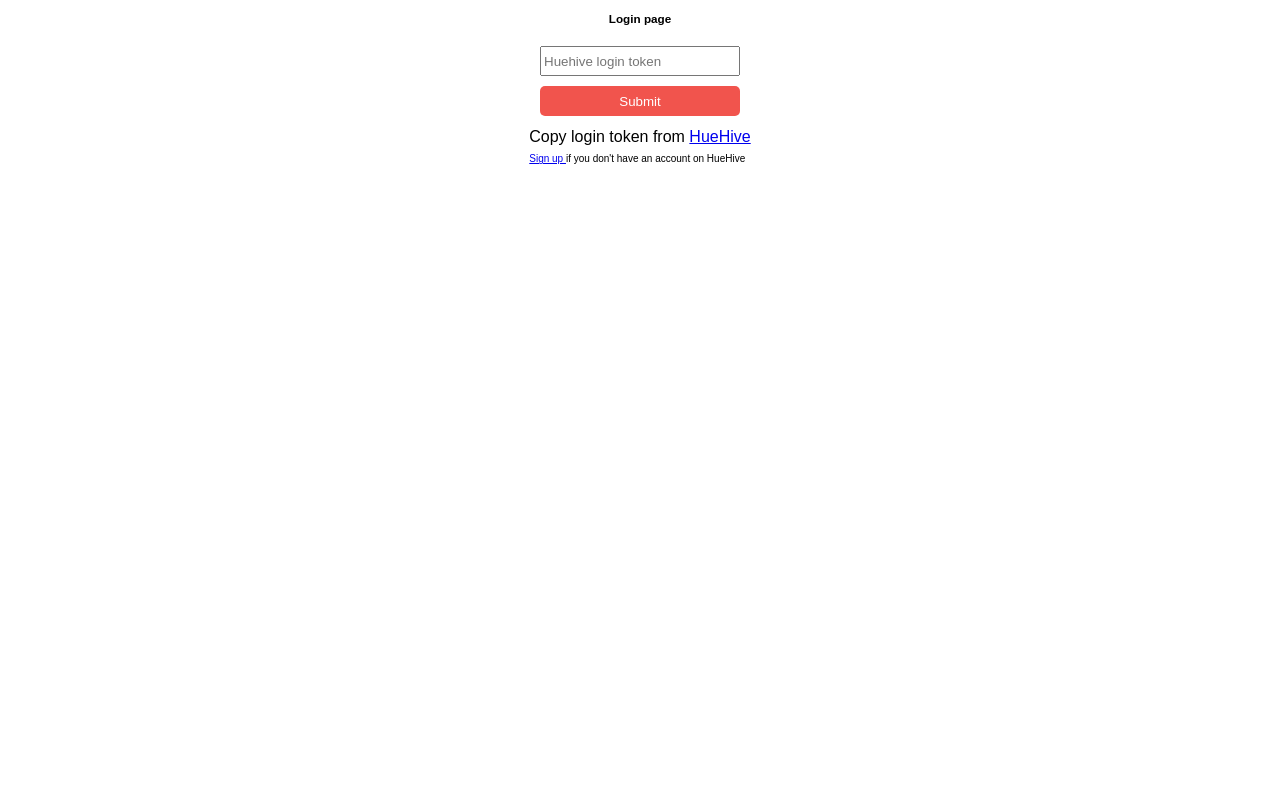
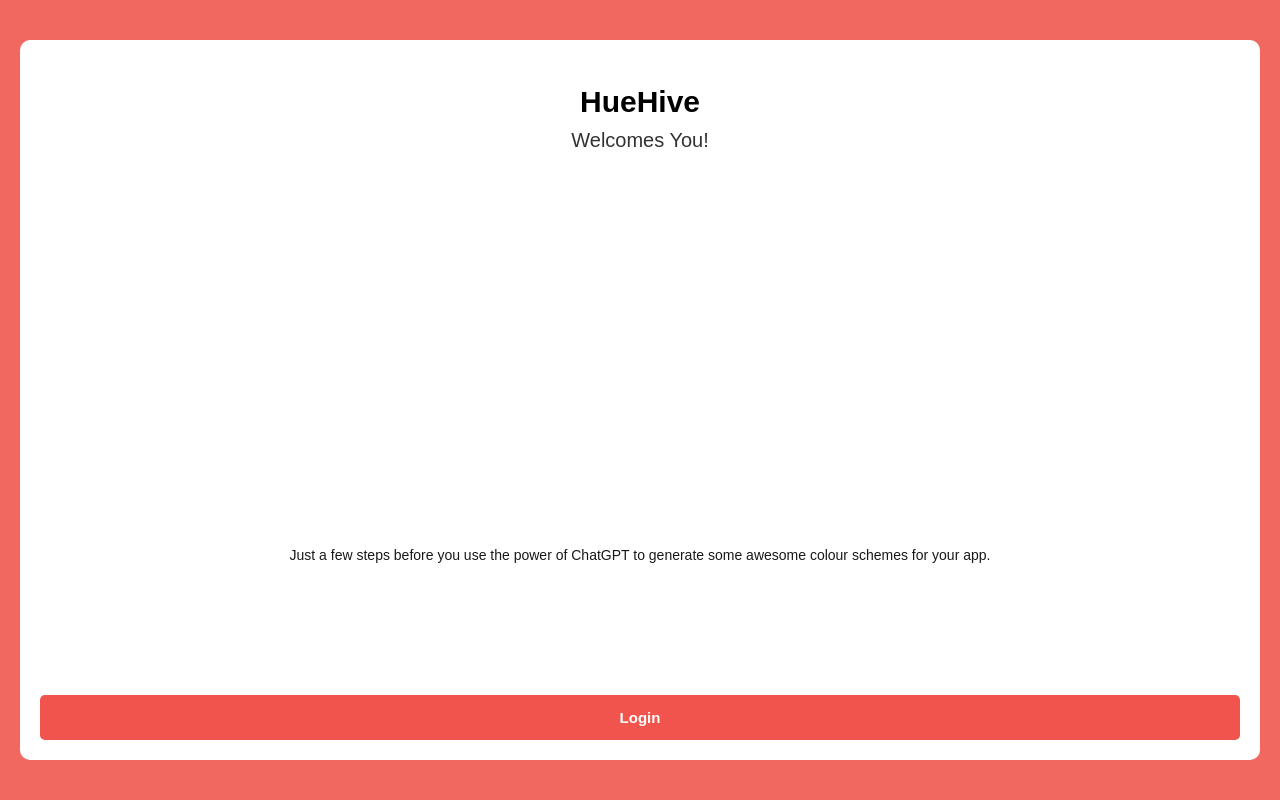
Before and after one commit to croma-app/huehive-figma-plugin, a React app: page / in a window 1280 px wide. Shown: the top 800 px of the page. Built offline with nearby package versions, Linux system fonts and the light colour scheme.

Commit message:
Tokenless login and improved login UI.

```diff
--- a/src/app/components/common/Header/index.css
+++ b/src/app/components/common/Header/index.css
@@ -7,7 +7,7 @@
   border-bottom: 1px solid #d9d9d9;
   margin: 0rem;
   padding: 0rem;
-  margin-bottom: .2rem;
+  margin-bottom: 0.2rem;
 }
 
 .header .header-name {
@@ -20,12 +20,12 @@
 .header .kebab > .avatar {
   border-radius: 100%;
   cursor: pointer;
-  margin: .3rem;
+  margin: 0.3rem;
 }
 
 .header .kebab {
   position: relative;
-  margin: .2rem;
+  margin: 0.2rem;
 }
 
 .header .kebab .dropdown {
--- a/src/app/components/pages/Login/index.css
+++ b/src/app/components/pages/Login/index.css
@@ -1,9 +1,85 @@
-.login-text {
-    font-size: 1.6rem;
-    margin: .2rem;
+.login-container {
+  position: relative;
+  height: 100%;
+  background-color: #eee;
+
+  & .background {
+    position: absolute;
+    width: 100%;
+  }
 }
-.sign-up-text {
-    font-size: 1rem;
-    margin: .2rem;
-    padding-top: .5rem;
+
+.login-outer {
+  position: absolute;
+  height: 100%;
+  width: 100%;
+  padding: 2em;
+  padding-top: 4rem;
+  padding-bottom: 4rem;
 }
+
+.login {
+  display: grid;
+  grid-template-columns: 1fr;
+  grid-template-rows: 2fr 3fr 12fr 6fr;
+
+  height: 100%;
+
+  padding: 2em;
+
+  background-color: white;
+  border-radius: 1em;
+
+  text-align: center;
+
+  & h1 {
+    margin-bottom: 0;
+    font-size: 3rem;
+    align-self: end;
+  }
+
+  & h2 {
+    margin-top: 0.5em;
+
+    font-size: 2rem;
+    font-weight: normal;
+    opacity: 0.8;
+  }
+
+  & .intro {
+    align-self: end;
+    font-size: 1.4rem;
+    font-weight: lighter;
+    opacity: 0.9;
+  }
+
+  & button {
+    align-self: end;
+
+    height: 3em;
+    width: 100%;
+
+    font-size: 1.5rem;
+    font-weight: bold;
+  }
+}
+
+.login-loading {
+  display: grid;
+  grid-template-columns: 1fr;
+  align-items: center;
+  justify-items: center;
+
+  height: 100%;
+
+  background-color: white;
+  border-radius: 1em;
+
+  & p {
+    font-size: 2rem;
+  }
+
+  & a {
+    font-size: 1.5rem;
+  }
+}
--- a/src/app/components/pages/Login/index.tsx
+++ b/src/app/components/pages/Login/index.tsx
@@ -1,44 +1,72 @@
-import React, { useState } from 'react';
+import React, { useEffect, useState } from 'react';
 import { API_URL, PAGES } from '../../../utils/contants';
+
 import './index.css';
+import background from '../../../assets/loginBackground.svg';
+
 export interface LoginProps {
   setActivePage: React.Dispatch<React.SetStateAction<PAGES>>;
 }
+
+function generateRandomToken() {
+  const randomValues = new Uint8Array(128);
+  window.crypto.getRandomValues(randomValues);
+
+  // Convert the Uint8Array to a base64 string
+  const base64String = btoa(String.fromCharCode.apply(null, randomValues));
+
+  return base64String;
+}
+
 const Login = function (props: LoginProps) {
   const {} = props;
   const [token, setToken] = useState('');
-  return (
-    <div className="login">
-      <form
-        onSubmit={async (e) => {
-          e.preventDefault();
-          const res = await fetch(API_URL + 'users/temp_token_login?token=' + token);
+
+  useEffect(() => {
+    if (token) fetchUserInfo();
+  }, [token]);
+
+  const fetchUserInfo = () => {
+    const intervalId = setInterval(async () => {
+      try {
+        const res = await fetch(`${API_URL}users/temp_token_login?token=${token}`);
+        if (res.status == 200) {
+          clearInterval(intervalId);
           const userInfo = await res.json();
           parent.postMessage({ pluginMessage: { type: 'store-user-info', userInfo: JSON.stringify(userInfo) } }, '*');
-        }}
-      >
-        <h3>Login page</h3>
-        <input
-          value={token}
-          onChange={(e) => {
-            setToken(e.target.value);
-          }}
-          required
-          placeholder="Huehive login token"
-        />
-        <button type="submit">Submit </button>
-        <div >
-          <p className='login-text'>
-            Copy login token from{' '}
-            <a href="https://huehive.co/users/figma_token" target="_blank">
-              HueHive
+        }
+      } catch {}
+    }, 4000);
+  };
+
+  const onLoginButtonPress = () => {
+    const generatedToken = generateRandomToken();
+    window.open(`${API_URL}users/figma_token?token=${generatedToken}`);
+    setToken(generatedToken);
+  };
+
+  return (
+    <div className="login-container">
+      <img src={background} className="background" />
+      <div className="login-outer">
+        {token == '' ? (
+          <div className="login">
+            <h1>HueHive</h1>
+            <h2>Welcomes You!</h2>
+            <p className="intro">
+              Just a few steps before you use the power of ChatGPT to generate some awesome colour schemes for your app.
+            </p>
+            <button onClick={onLoginButtonPress}>Login</button>
+          </div>
+        ) : (
+          <div className="login-loading">
+            <p>Waiting to login...</p>
+            <a href={`${API_URL}users/figma_token?token=${token}`} target="_blank">
+              Page didn't open? click here
             </a>
-          </p>
-          <p className='sign-up-text'>
-            <a href="https://huehive.co/users/sign_up" target="_blank">Sign up </a><span>if you don't have an account on HueHive</span>
-          </p>
-        </div>
-      </form>
+          </div>
+        )}
+      </div>
     </div>
   );
 };
--- a/src/app/components/pages/MyPalettes/index.tsx
+++ b/src/app/components/pages/MyPalettes/index.tsx
@@ -54,7 +54,7 @@ const MyPalettes = function (props: MyPalettesProps) {
                     })}
                   </div>
                   <div className="palette__details ">
-                    <p className='palette__name'> {palette.name}</p>
+                    <p className="palette__name"> {palette.name}</p>
                     <button
                       className="add-to-figma"
                       onClick={(e) => {
--- a/src/app/styles/ui.css
+++ b/src/app/styles/ui.css
@@ -1,17 +1,13 @@
+* {
+  box-sizing: border-box;
+}
+
 html {
   font: 10px sans-serif;
 }
 body {
   box-sizing: border-box;
   margin: 0px;
-}
-
-.login > form {
-  display: flex;
-  flex-direction: column;
-  gap: 10px;
-  justify-content: center;
-  align-items: center;
 }
 
 button {
@@ -28,6 +24,10 @@ input {
   height: 30px;
 }
 
+#react-page {
+  height: 100%;
+}
+
 .text-white {
   color: white;
 }
```
Also changed, not shown: src/app/utils/contants.ts (+4 -4 lines), src/app/assets/loginBackground.svg (added), src/app/components/pages/MyPalettes/index.css (line endings or trailing spaces), src/app/utils/helpers.ts (indentation only).
